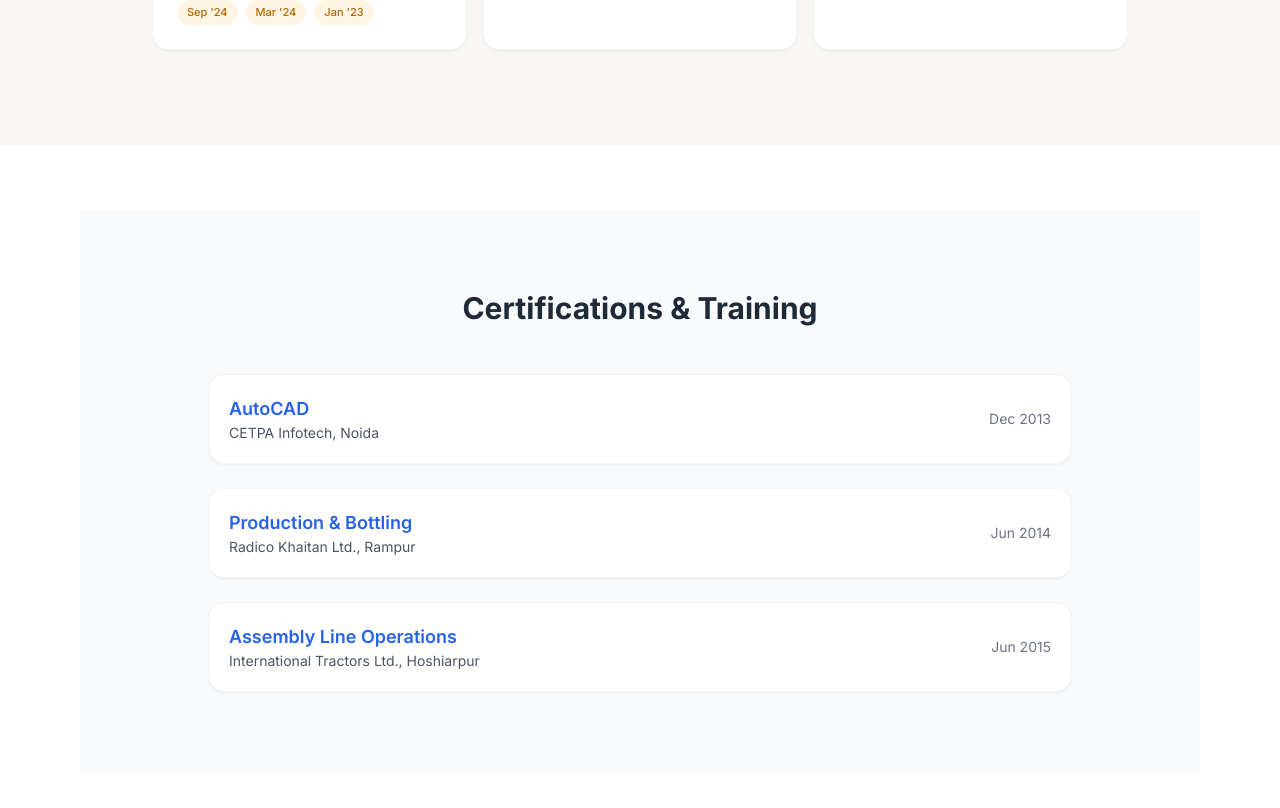
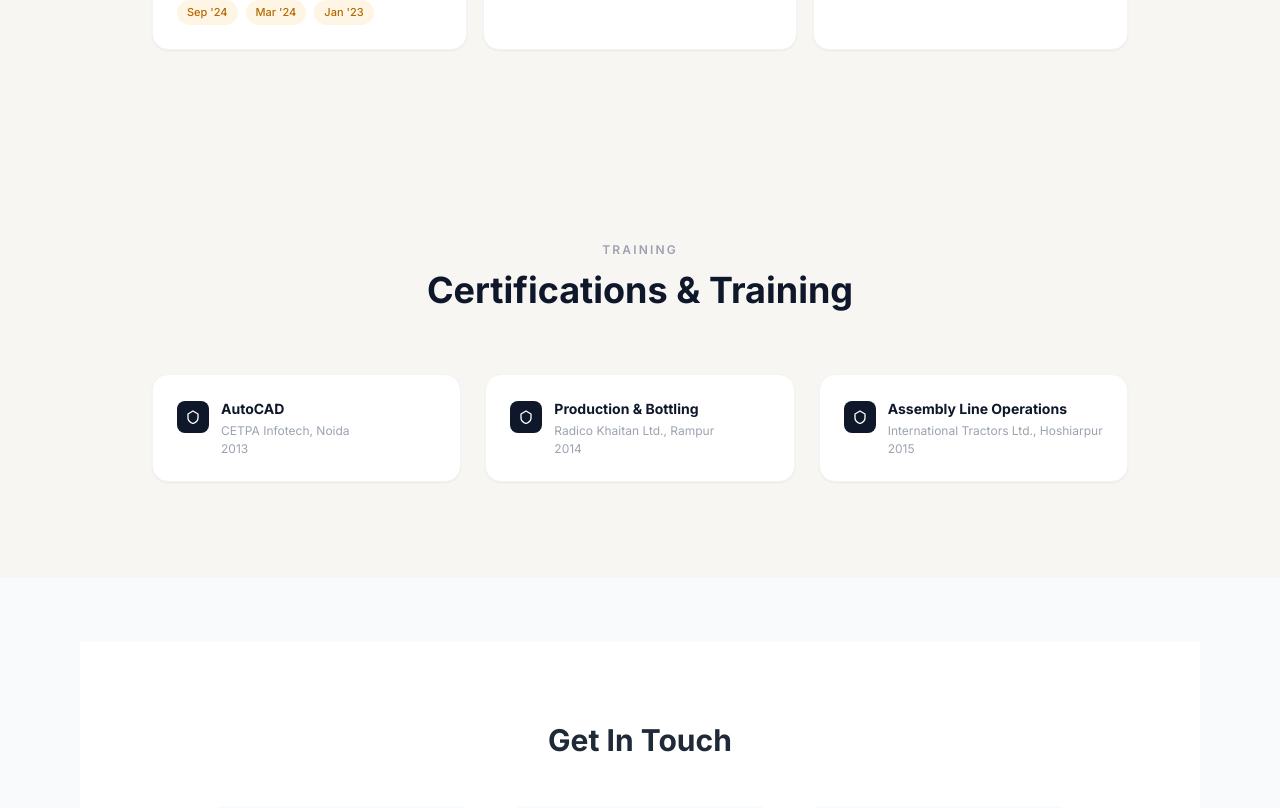
Before and after one commit to DA2793/divyansh-portfolio, a React (Vite) app: page / in a window 1280 px wide. Shown: the part 6772-7580 px from the top of the page. Built offline with nearby package versions, Linux system fonts and the light colour scheme.

Commit message:
update certifications section with compact card layout

```diff
--- a/src/App.jsx
+++ b/src/App.jsx
@@ -57,11 +57,7 @@ function App() {
         <Achievements />
 
         {/* CERTIFICATIONS */}
-        <section className="py-16 bg-white">
-          <div className="max-w-6xl mx-auto px-4">
-            <Certifications />
-          </div>
-        </section>
+        <Certifications />
 
         {/* CONTACT */}
         <section className="py-16">
--- a/src/components/Certifications/Certifications.jsx
+++ b/src/components/Certifications/Certifications.jsx
@@ -1,58 +1,61 @@
 const Certifications = () => {
+  const training = [
+    {
+      title: "AutoCAD",
+      org: "CETPA Infotech, Noida",
+      year: "2013",
+    },
+    {
+      title: "Production & Bottling",
+      org: "Radico Khaitan Ltd., Rampur",
+      year: "2014",
+    },
+    {
+      title: "Assembly Line Operations",
+      org: "International Tractors Ltd., Hoshiarpur",
+      year: "2015",
+    },
+  ];
+
   return (
-    <section id="certifications" className="py-20 bg-gray-50">
-      <div className="max-w-4xl mx-auto px-4">
-
-        <h2 className="text-3xl font-bold text-center mb-12">
+    <section id="certifications" className="py-24 bg-[#f7f6f2] text-[#0f172a]">
+      <div className="max-w-5xl mx-auto px-6">
+        {/* Header */}
+        <p className="text-xs font-semibold tracking-[0.18em] uppercase text-gray-400 text-center mb-3">
+          Training
+        </p>
+        <h2 className="text-3xl md:text-4xl font-bold text-center mb-16">
           Certifications & Training
         </h2>
 
-        <div className="space-y-6">
-
-          <div className="bg-white p-5 rounded-2xl shadow-sm hover:shadow-md transition border border-gray-100 flex justify-between items-center">
-            <div>
-              <h3 className="text-lg font-semibold text-blue-600">
-                AutoCAD
-              </h3>
-              <p className="text-gray-600 text-sm">
-                CETPA Infotech, Noida
-              </p>
+        <div className="grid grid-cols-1 md:grid-cols-3 gap-6">
+          {training.map(({ title, org, year }) => (
+            <div
+              key={title}
+              className="bg-white rounded-2xl p-6 border border-gray-100 shadow-sm"
+            >
+              <div className="flex items-start gap-3">
+                <div className="w-8 h-8 rounded-lg bg-[#0f172a] flex items-center justify-center flex-shrink-0 mt-0.5">
+                  <svg width="14" height="14" viewBox="0 0 14 14" fill="none">
+                    <path
+                      d="M7 1L2 4v4c0 2.5 2.239 4.5 5 5.5 2.761-1 5-3 5-5.5V4L7 1z"
+                      stroke="white"
+                      strokeWidth="1.3"
+                      strokeLinejoin="round"
+                    />
+                  </svg>
+                </div>
+                <div>
+                  <h4 className="text-sm font-bold text-[#0f172a]">
+                    {title}
+                  </h4>
+                  <p className="text-xs text-gray-400 mt-1">{org}</p>
+                  <p className="text-xs text-gray-400 mt-0.5">{year}</p>
+                </div>
+              </div>
             </div>
-            <span className="text-gray-500 text-sm">
-              Dec 2013
-            </span>
-          </div>
-
-          <div className="bg-white p-5 rounded-2xl shadow-sm hover:shadow-md transition border border-gray-100 flex justify-between items-center">
-            <div>
-              <h3 className="text-lg font-semibold text-blue-600">
-                Production & Bottling
-              </h3>
-              <p className="text-gray-600 text-sm">
-                Radico Khaitan Ltd., Rampur
-              </p>
-            </div>
-            <span className="text-gray-500 text-sm">
-              Jun 2014
-            </span>
-          </div>
-
-          <div className="bg-white p-5 rounded-2xl shadow-sm hover:shadow-md transition border border-gray-100 flex justify-between items-center">
-            <div>
-              <h3 className="text-lg font-semibold text-blue-600">
-                Assembly Line Operations
-              </h3>
-              <p className="text-gray-600 text-sm">
-                International Tractors Ltd., Hoshiarpur
-              </p>
-            </div>
-            <span className="text-gray-500 text-sm">
-              Jun 2015
-            </span>
-          </div>
-
+          ))}
         </div>
-
       </div>
     </section>
   );
```
